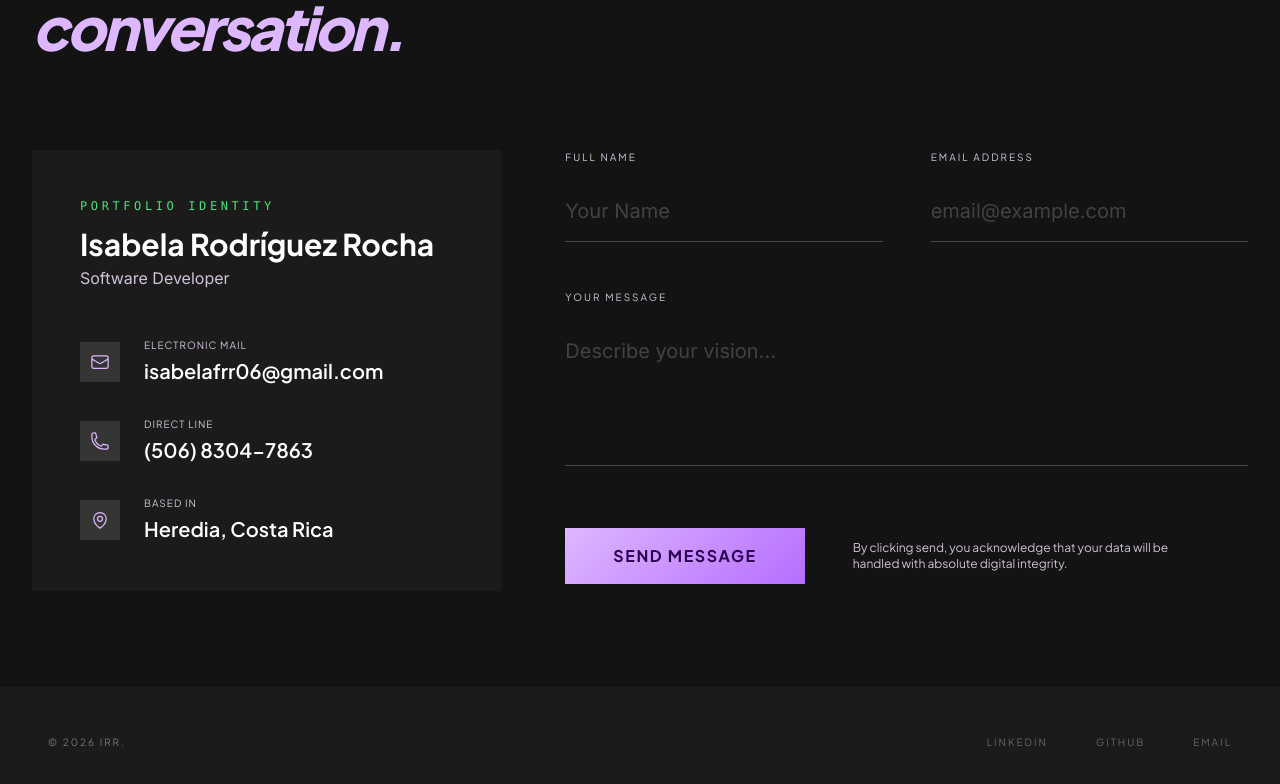
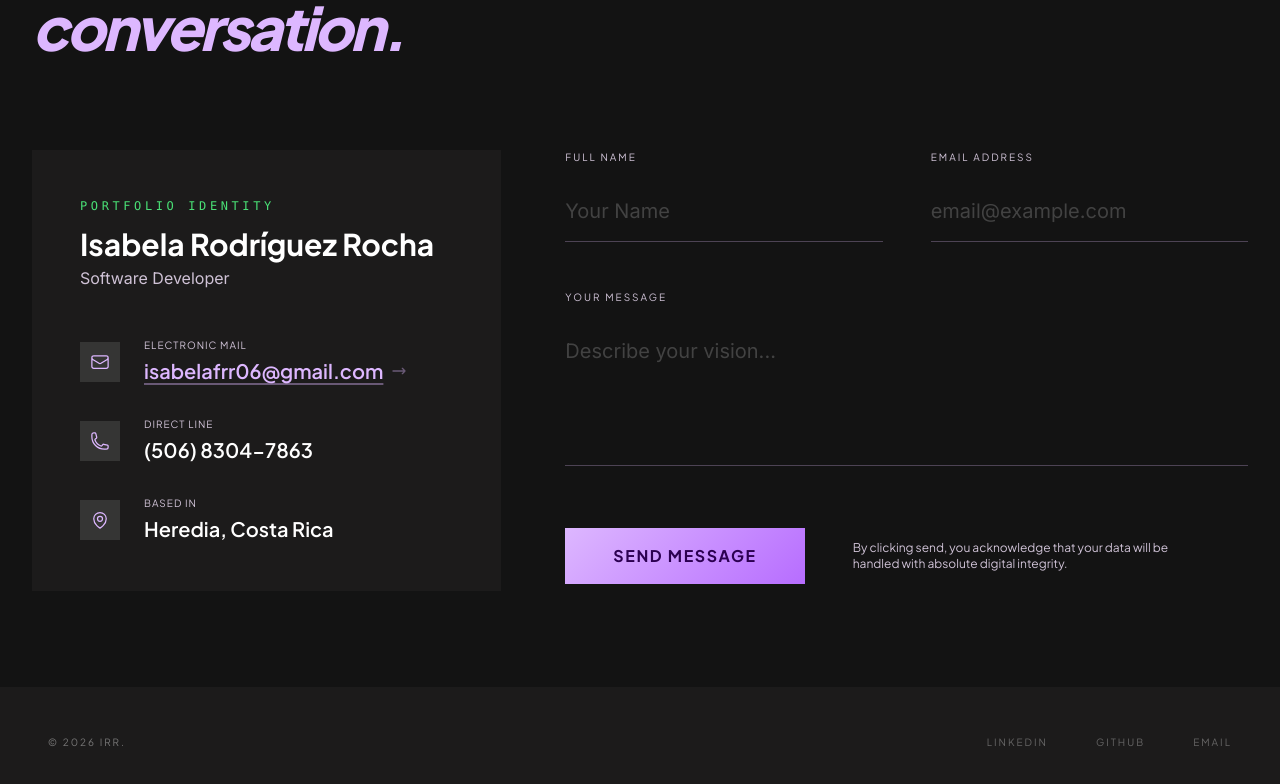
Before and after one commit to isabelafrr06/IsaPortfolio, a Next.js app: page /en in a window 1280 px wide. Shown: the part 3828-4612 px from the top of the page. Built offline with nearby package versions, Linux system fonts and the light colour scheme.

Commit message:
Update ContactSection styles for email link with improved hover effects and added icon

```diff
--- a/src/components/ContactSection.tsx
+++ b/src/components/ContactSection.tsx
@@ -83,9 +83,12 @@ export default function ContactSection({ dict }: { dict: ContactDict }) {
                   </p>
                   <a
                     href="mailto:isabelafrr06@gmail.com"
-                    className="text-xl font-[family-name:var(--font-headline)] font-semibold text-white hover:text-primary transition-colors"
+                    className="group/email inline-flex items-center gap-2 text-xl font-[family-name:var(--font-headline)] font-semibold text-primary underline underline-offset-4 decoration-primary/40 hover:decoration-primary transition-all"
                   >
                     isabelafrr06@gmail.com
+                    <svg className="w-4 h-4 opacity-40 group-hover/email:opacity-100 group-hover/email:translate-x-0.5 transition-all" fill="none" stroke="currentColor" viewBox="0 0 24 24">
+                      <path strokeLinecap="round" strokeLinejoin="round" strokeWidth={2} d="M17 8l4 4m0 0l-4 4m4-4H3" />
+                    </svg>
                   </a>
                 </div>
               </div>
```
